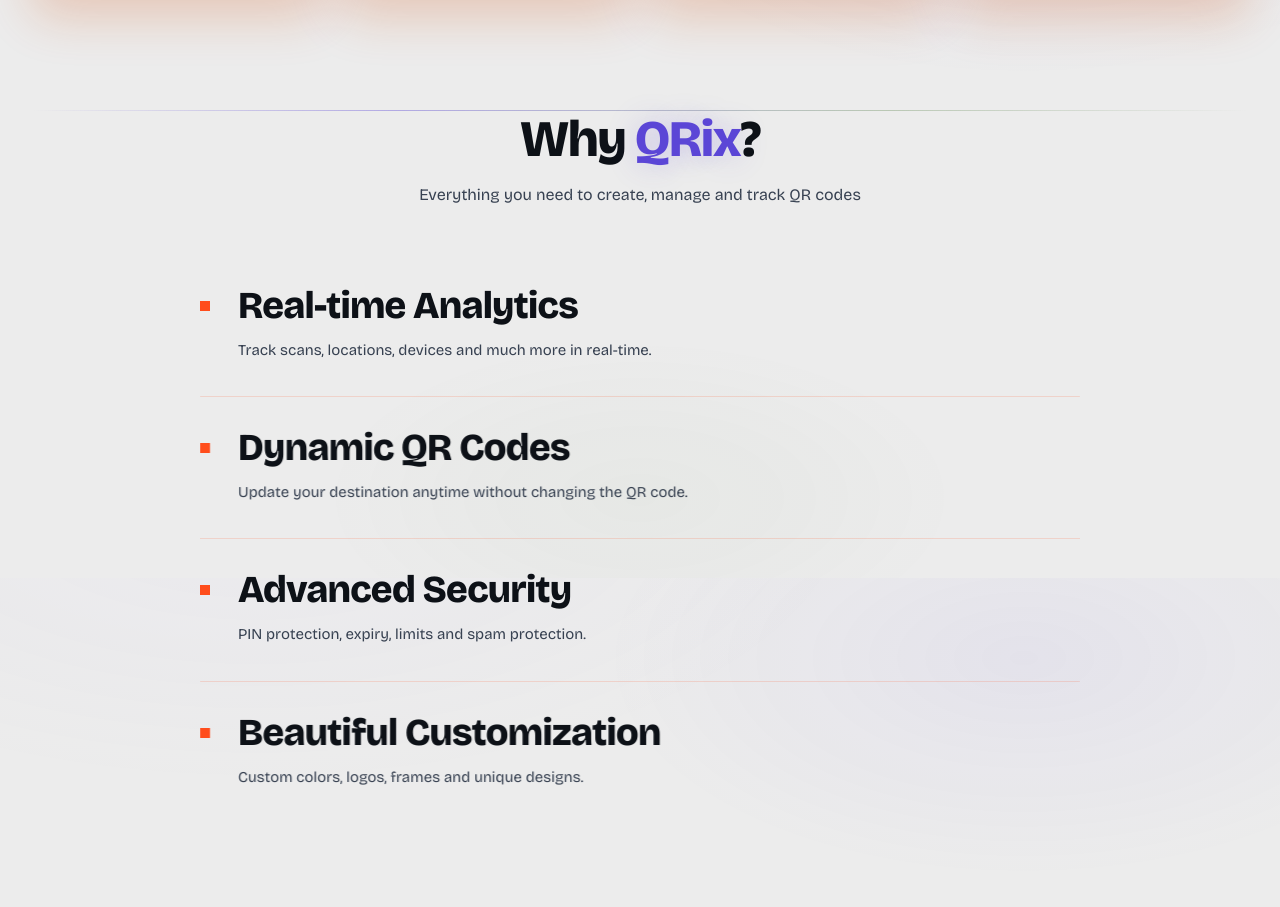
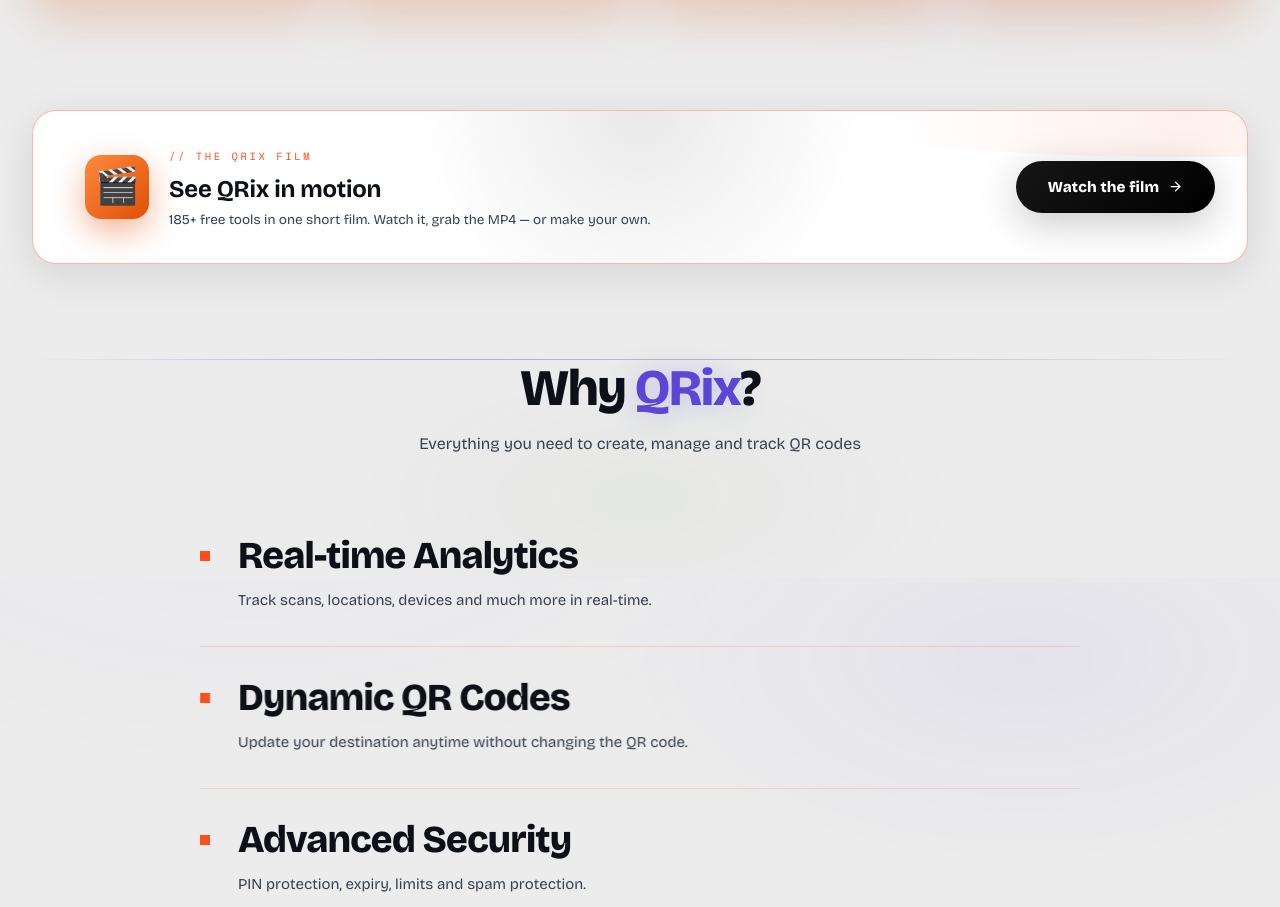
Before and after one commit to qahharovamubinaxon-qr/QRix, a Next.js app: page / in a window 1280 px wide. Shown: the part 2622-3529 px from the top of the page. Built offline with nearby package versions, Linux system fonts and the light colour scheme; no server answers; the database is empty; a web font is replaced by a local one.

Commit message:
Homepage: brand-film banner linking to /promo (EN/RU/UZ)

```diff
--- a/app/page.tsx
+++ b/app/page.tsx
@@ -639,6 +639,36 @@
         </div>
       </section>
 
+      {/* ================= BRAND FILM BANNER ================= */}
+      <section data-scene="deep" className="max-w-[1400px] mx-auto px-5 lg:px-8 pb-16 lg:pb-24" aria-label="QRix brand film">
+        <Link href="/promo" data-reveal
+          className="group qx-card qx-card-lift relative overflow-hidden flex flex-col sm:flex-row sm:items-center gap-5 p-6 lg:p-8"
+          style={{ border: "1px solid var(--border-hover)" }}>
+          <div className="absolute inset-0 pointer-events-none" aria-hidden
+            style={{ background: "radial-gradient(560px circle at 15% 0%, rgba(255,106,19,.22), transparent 62%)" }} />
+          <span className="w-16 h-16 rounded-2xl flex items-center justify-center text-4xl shrink-0 relative"
+            style={{ background: "linear-gradient(135deg,#ff8a3c,#e14e08)", boxShadow: "0 12px 32px rgba(225,78,8,.42)" }}>🎬</span>
+          <div className="flex-1 relative min-w-0">
+            <span className="qx-mono text-[10.5px] tracking-[0.24em] uppercase" style={{ color: "var(--primary-bright)" }}>
+              {lang === "uz" ? "// QRIX РОЛИГИ" : lang === "ru" ? "// ФИЛЬМ QRIX" : "// THE QRIX FILM"}
+            </span>
+            <h2 className="font-display text-xl lg:text-2xl font-extrabold mt-1.5" style={{ color: "var(--text)" }}>
+              {lang === "uz" ? "QRix'ни ҳаракатда кўринг" : lang === "ru" ? "Посмотрите QRix в движении" : "See QRix in motion"}
+            </h2>
+            <p className="text-[13.5px] mt-1 leading-relaxed max-w-xl" style={{ color: "var(--text-muted)" }}>
+              {lang === "uz"
+                ? "185+ текин восита — қисқа роликда. Кўринг ва MP4 қилиб юклаб олинг, ёки ўзингизники ясанг."
+                : lang === "ru"
+                ? "185+ бесплатных инструментов в коротком ролике. Смотрите и скачивайте MP4 — или создайте свой."
+                : "185+ free tools in one short film. Watch it, grab the MP4 — or make your own."}
+            </p>
+          </div>
+          <span className="qx-btn-hero shrink-0 relative pointer-events-none">
+            {lang === "uz" ? "Роликни кўриш" : lang === "ru" ? "Смотреть" : "Watch the film"} <FiArrowRight size={15} />
+          </span>
+        </Link>
+      </section>
+
       {/* ================= WHY QRIX — BENTO GRID ================= */}
       <section id="why" data-scene="deep" className="max-w-[1400px] mx-auto px-5 lg:px-8 pb-24 lg:pb-32">
         <hr className="qx-neon-line mb-16" />
```
